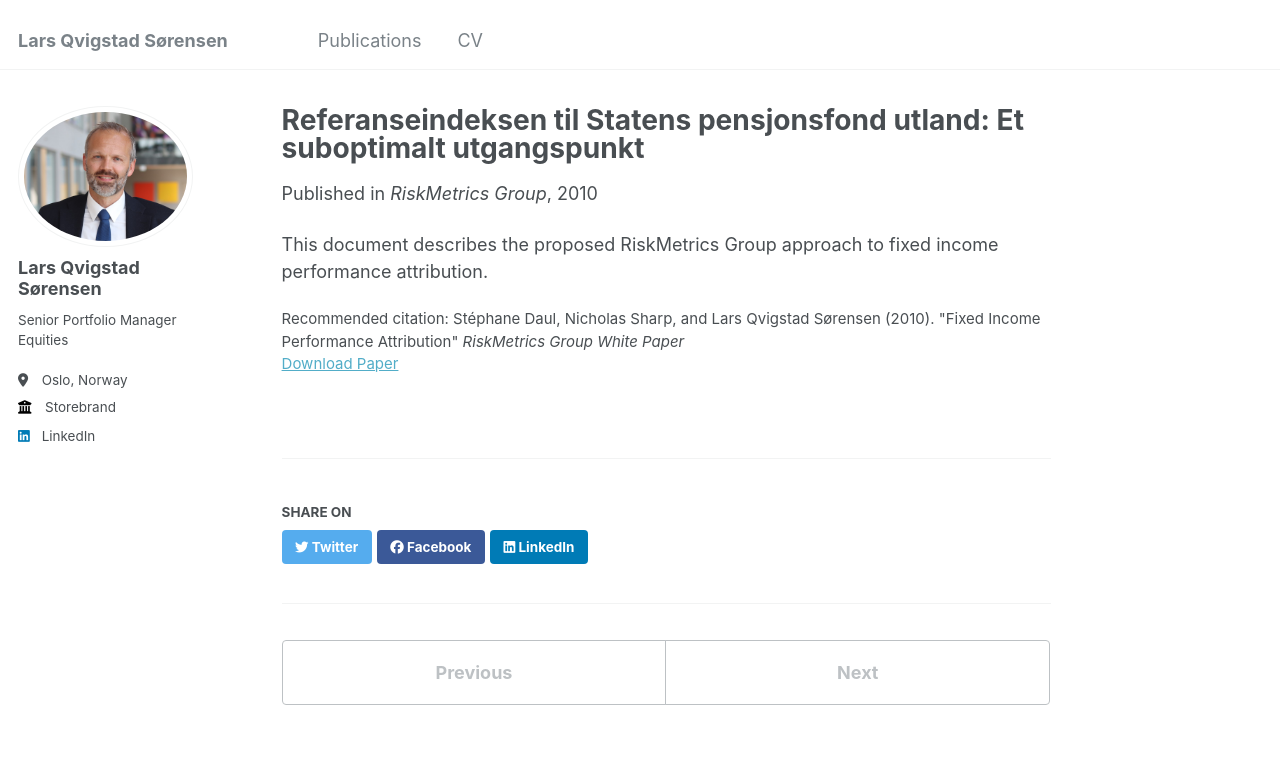
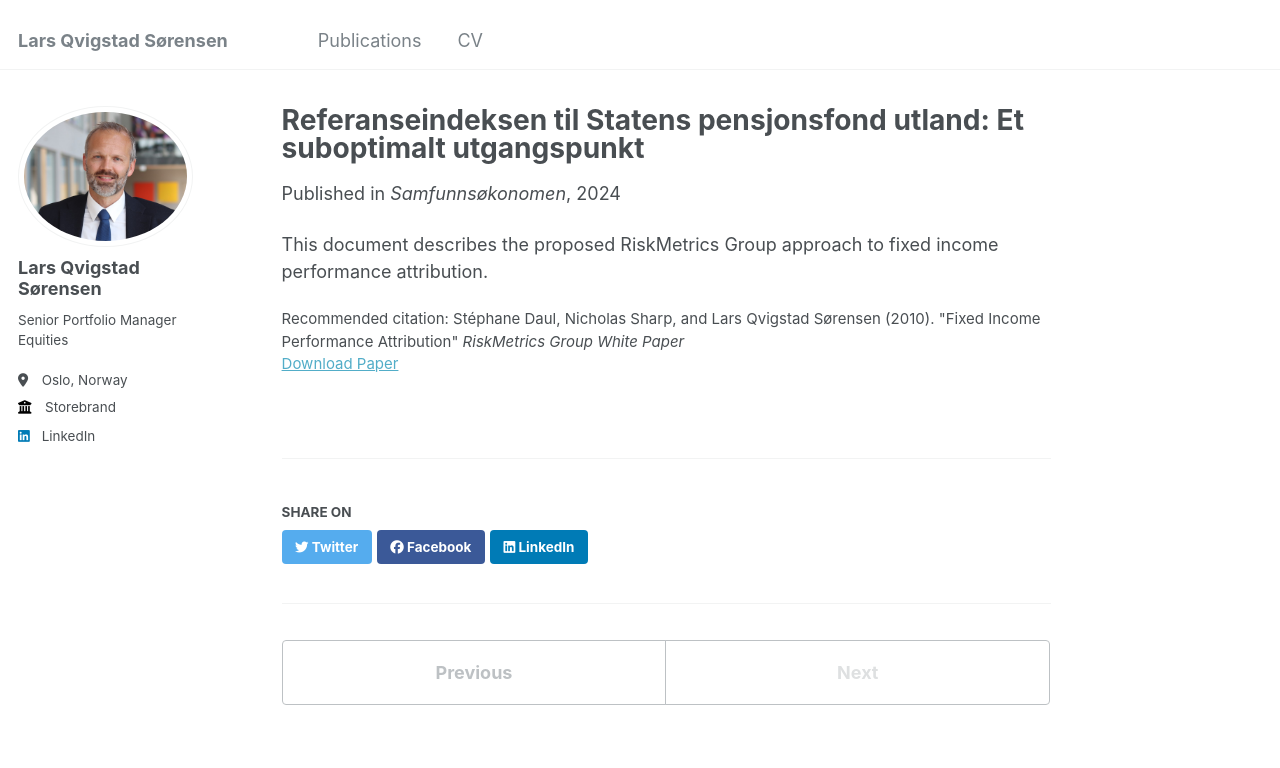
Before and after one commit to lars-qvigstad-sorensen/lars-qvigstad-sorensen.github.io, a Jekyll site: the page built from _publications/2024-11-referanseindeks-spu.md, in a window 1280 px wide and 1077 px high. Shown: the top 768 px of the window. Built offline with Jekyll 4.4.1, drawn with Linux system fonts in a browser that asks for light colours.

Commit message:
Update 2024-11-referanseindeks-spu.md

```diff
--- a/_publications/2024-11-referanseindeks-spu.md
+++ b/_publications/2024-11-referanseindeks-spu.md
@@ -3,9 +3,9 @@ title: "Referanseindeksen til Statens pensjonsfond utland: Et suboptimalt utgang
 collection: publications
 permalink: /publication/2024-11-referanseindeks-spu
 excerpt: 'This white paper details the RiskMetrics Group approach to fixed income attribution.'
-date: 2010-05-01
-venue: 'RiskMetrics Group'
-paperurl: 'https://lars-qvigstad-sorensen.github.io/files/Fixed_Income_Performance_Attribution_RiskMetrics_Group_2010.pdf'
+date: 2024-11-20
+venue: 'Samfunnsøkonomen'
+paperurl: 'https://lars-qvigstad-sorensen.github.io/files/2024-11-referanseindeks-spu.pdf'
 citation: 'Stéphane Daul, Nicholas Sharp, and Lars Qvigstad Sørensen (2010). &quot;Fixed Income Performance Attribution&quot; <i>RiskMetrics Group White Paper</i>'
 ---
 
```
